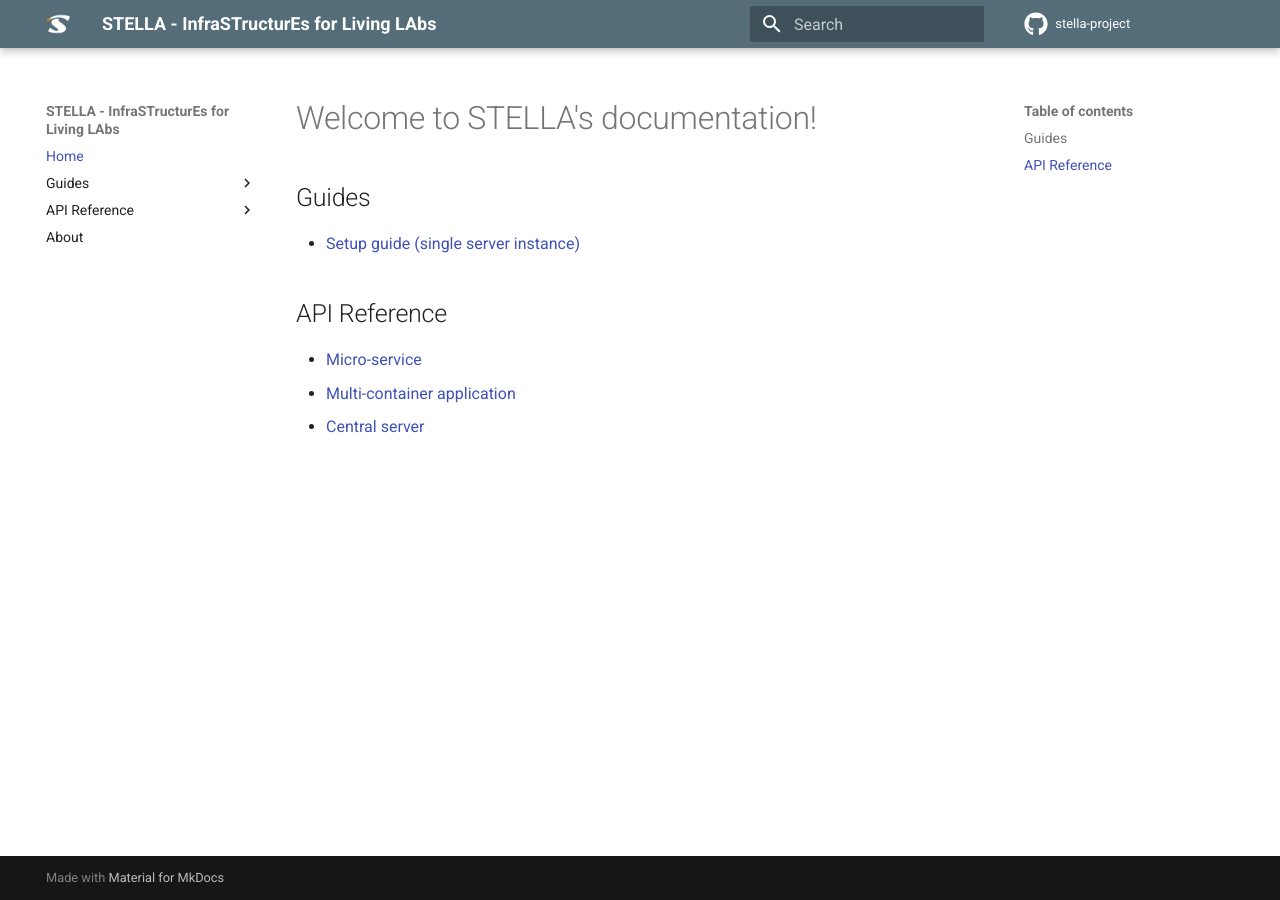
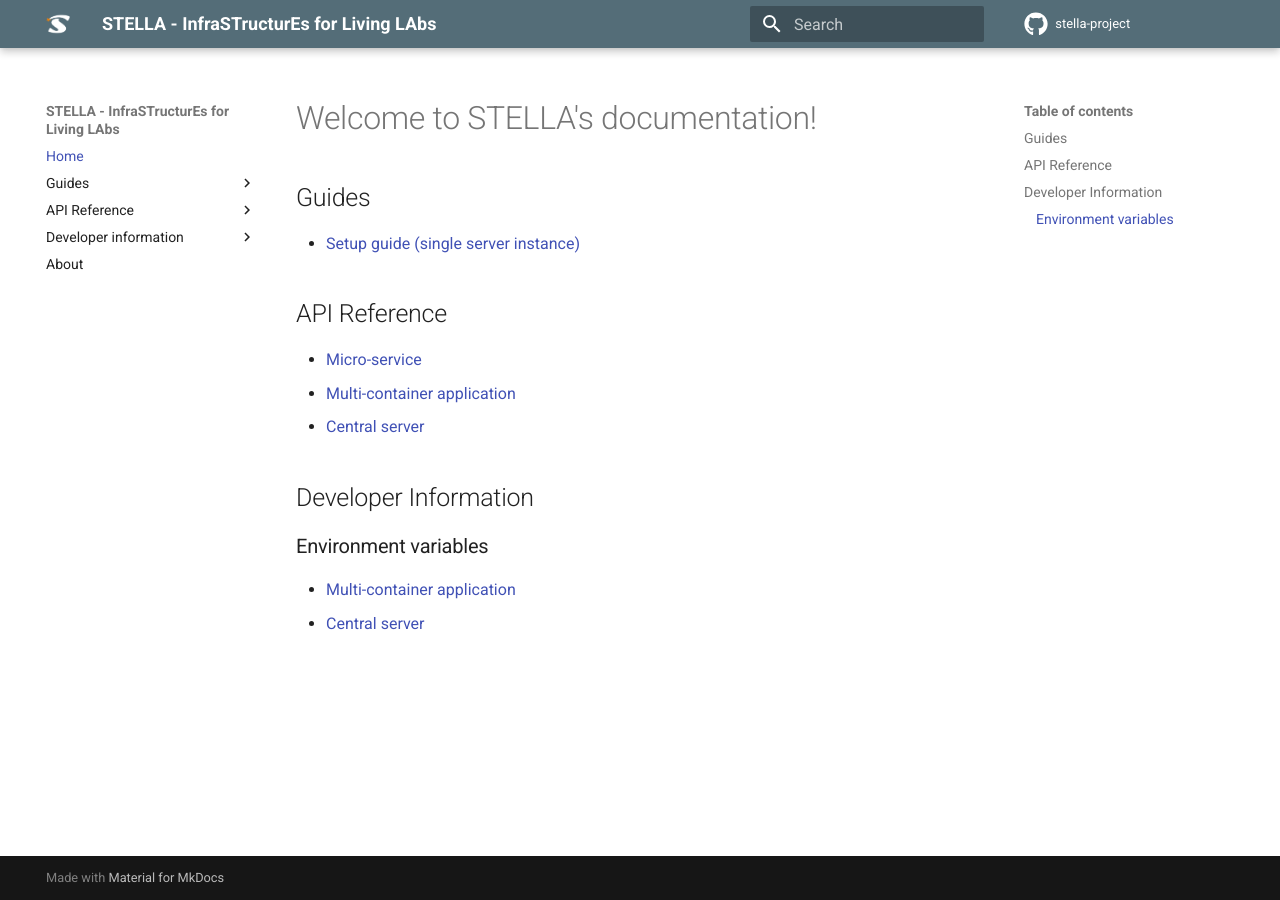
Before and after one commit to stella-project/stella-documentation, an MkDocs documentation site: the page built from docs/index.md, in a window 1280 px wide. Built offline with MkDocs 1.6.1 and Material for MkDocs 9.7.7, drawn with Linux system fonts in a browser that asks for light colours.

Commit message:
add developer information

```diff
--- a/docs/index.md
+++ b/docs/index.md
@@ -9,3 +9,10 @@
 - [Micro-service](api-reference/micro-service/)
 - [Multi-container application](api-reference/mca/)
 - [Central server](api-reference/server/)
+
+## Developer Information
+
+### Environment variables
+
+- [Multi-container application](develop/env-mca/)
+- [Central server](develop/env-server/)
--- a/mkdocs.yml
+++ b/mkdocs.yml
@@ -22,6 +22,10 @@ nav:
         - 'Micro-service': api-reference/micro-service.md
         - 'Multi-container application': api-reference/mca.md
         - 'Central server': api-reference/server.md
+    - 'Developer information':
+        - 'Environment variables':
+            - 'Multi-container application': develop/env-mca.md
+            - 'Central server': develop/env-server.md
     - About: about.md
 repo_url: https://github.com/stella-project
 repo_name: stella-project
```
Also changed, not shown: docs/develop/env-mca.md (added, +14 -0 lines), docs/develop/env-server.md (added, +21 -0 lines).
